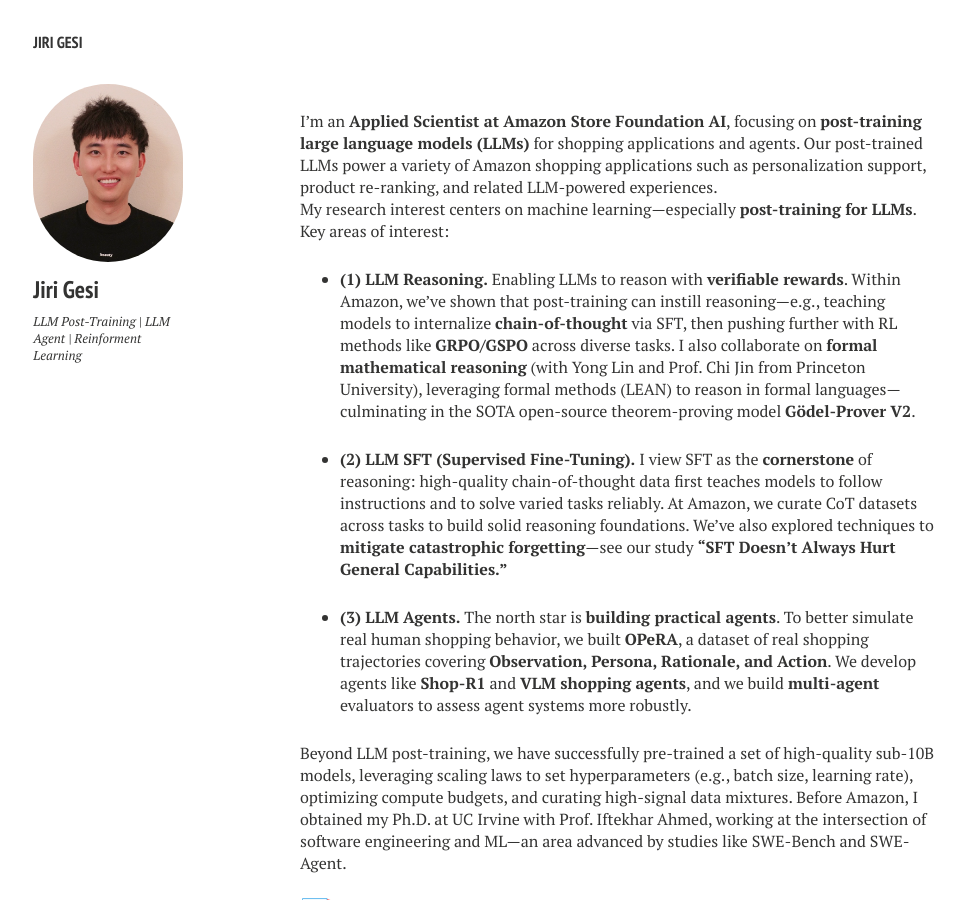
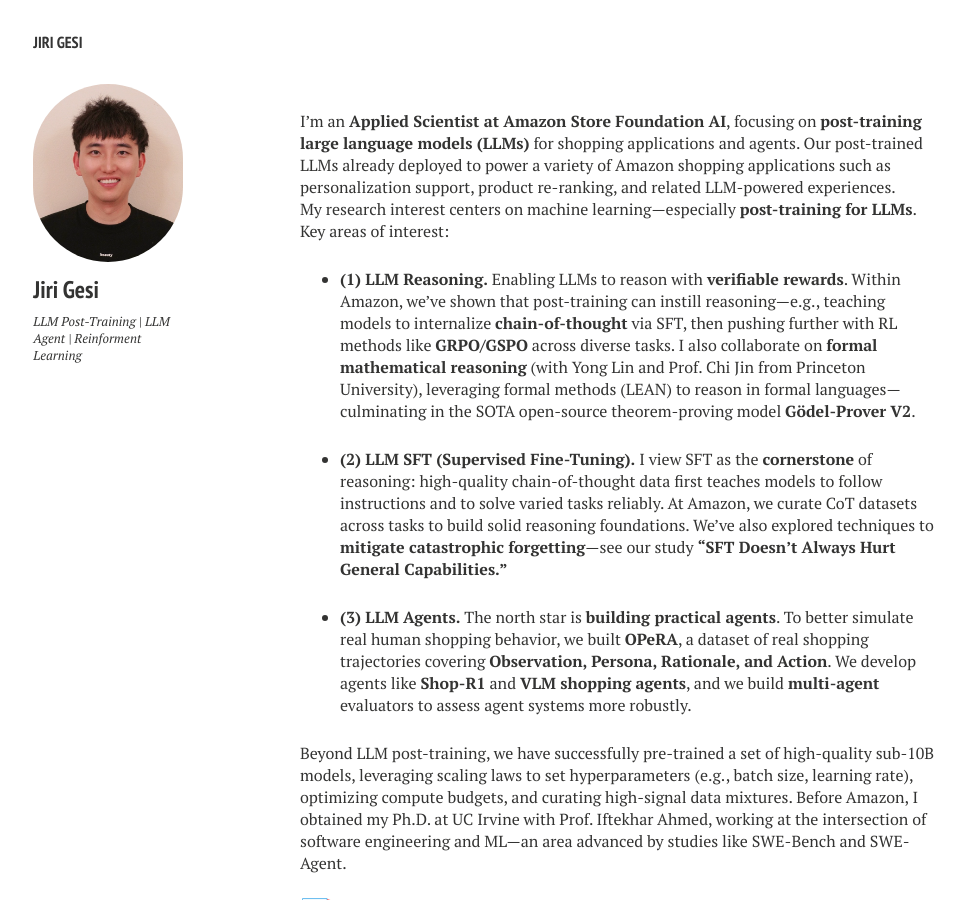
Before and after one commit to Jirigesi/Jirigesi.github.io, a Jekyll site: the page built from index.md, in a window 1280 px wide and 900 px high. Shown: the whole window, without its empty margins (20-985 px from the left). Built offline with Jekyll 4.4.1, drawn with Linux system fonts in a browser that asks for light colours; nearby versions of some CDN libraries; comment, search, counter and statistics services are not loaded.

Commit message:
Update index.md

```diff
--- a/index.md
+++ b/index.md
@@ -4,7 +4,7 @@ description: "Jiri Gesi"
 tags: [Jekyll, theme, responsive, blog, template]
 ---
 
-I’m an **Applied Scientist at Amazon Store Foundation AI**, focusing on **post-training large language models (LLMs)** for shopping applications and agents. Our post-trained LLMs power a variety of Amazon shopping applications such as personalization support, product re-ranking, and related LLM-powered experiences.
+I’m an **Applied Scientist at Amazon Store Foundation AI**, focusing on **post-training large language models (LLMs)** for shopping applications and agents. Our post-trained LLMs already deployed to power a variety of Amazon shopping applications such as personalization support, product re-ranking, and related LLM-powered experiences.
 
 My research interest centers on machine learning—especially **post-training for LLMs**. Key areas of interest:
 
```
